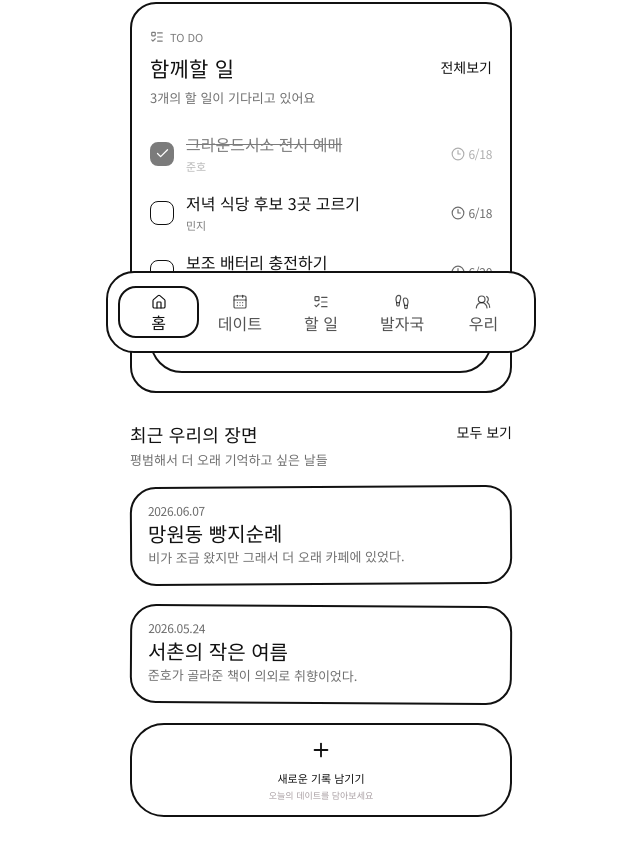
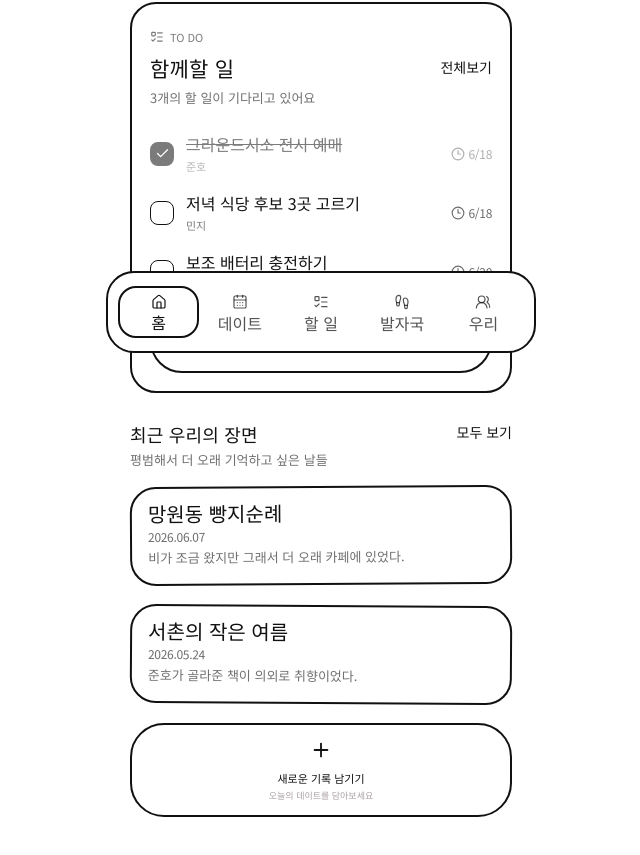
Before and after one commit to yejinrla/dateum, a React (Vite) app: page / in a window 1280 px wide. Shown: the part 439-1294 px from the top of the page, without its empty margins (319-959 px from the left). Built offline with nearby package versions, Linux system fonts and the light colour scheme; a web font is replaced by a local one.

Commit message:
Show title above date in memory cards
Co-Authored-By: Claude Sonnet 4.6 <noreply@anthropic.com>
Claude-Session: https://claude.ai/code/session_013Woxhh4B5uZeA6K4TG5XbK

```diff
--- a/src/App.jsx
+++ b/src/App.jsx
@@ -458,8 +458,8 @@ function MemoryCard({ date, openCourse }) {
         <span className="tape" />
       </div>
       <div className="memory-copy">
+        <h4>{date.title}</h4>
         <time>{date.date.replaceAll("-", ".")}</time>
-        <h4>{date.title}</h4>
         <p>{date.note}</p>
       </div>
     </button>
```
